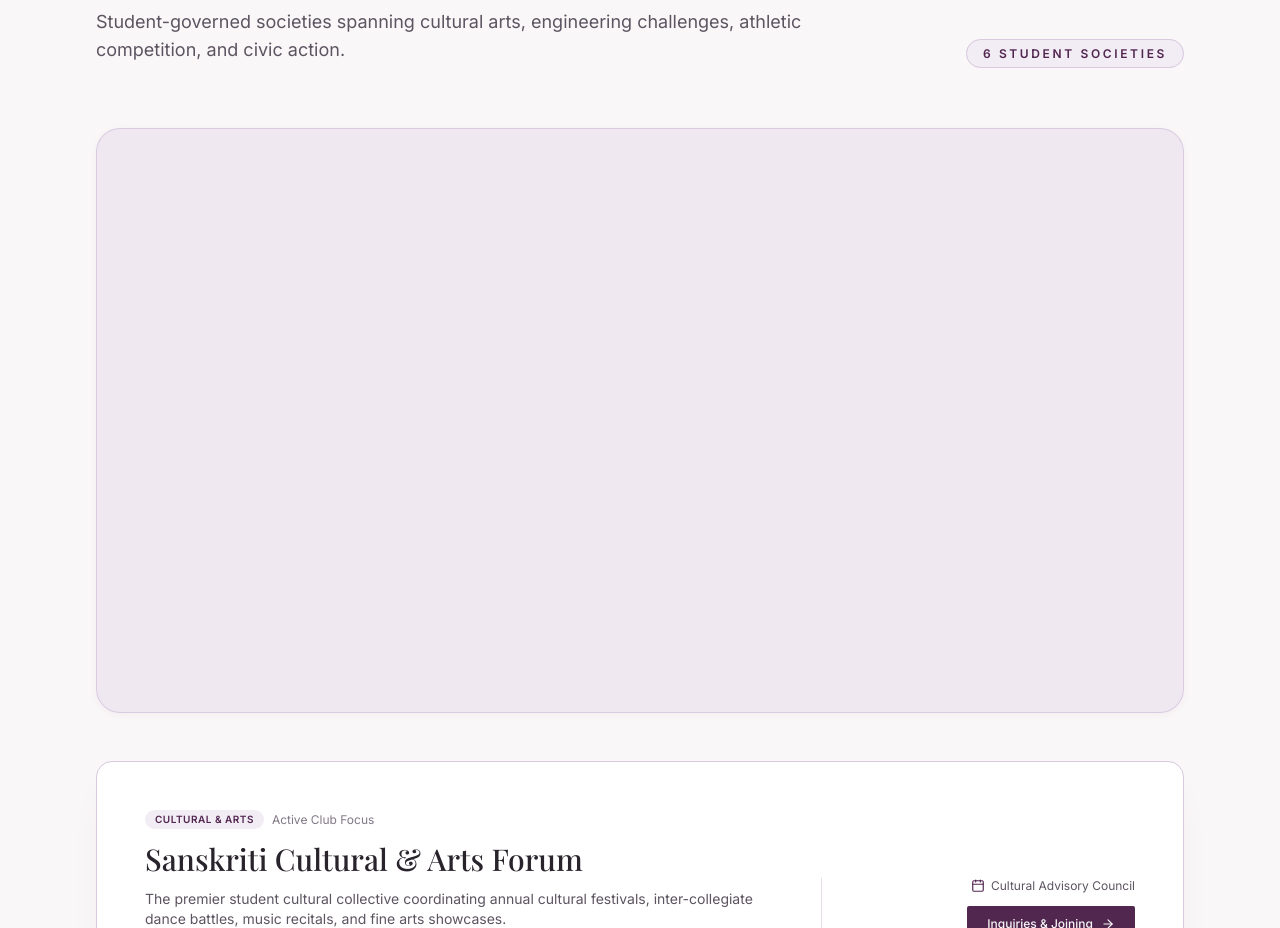
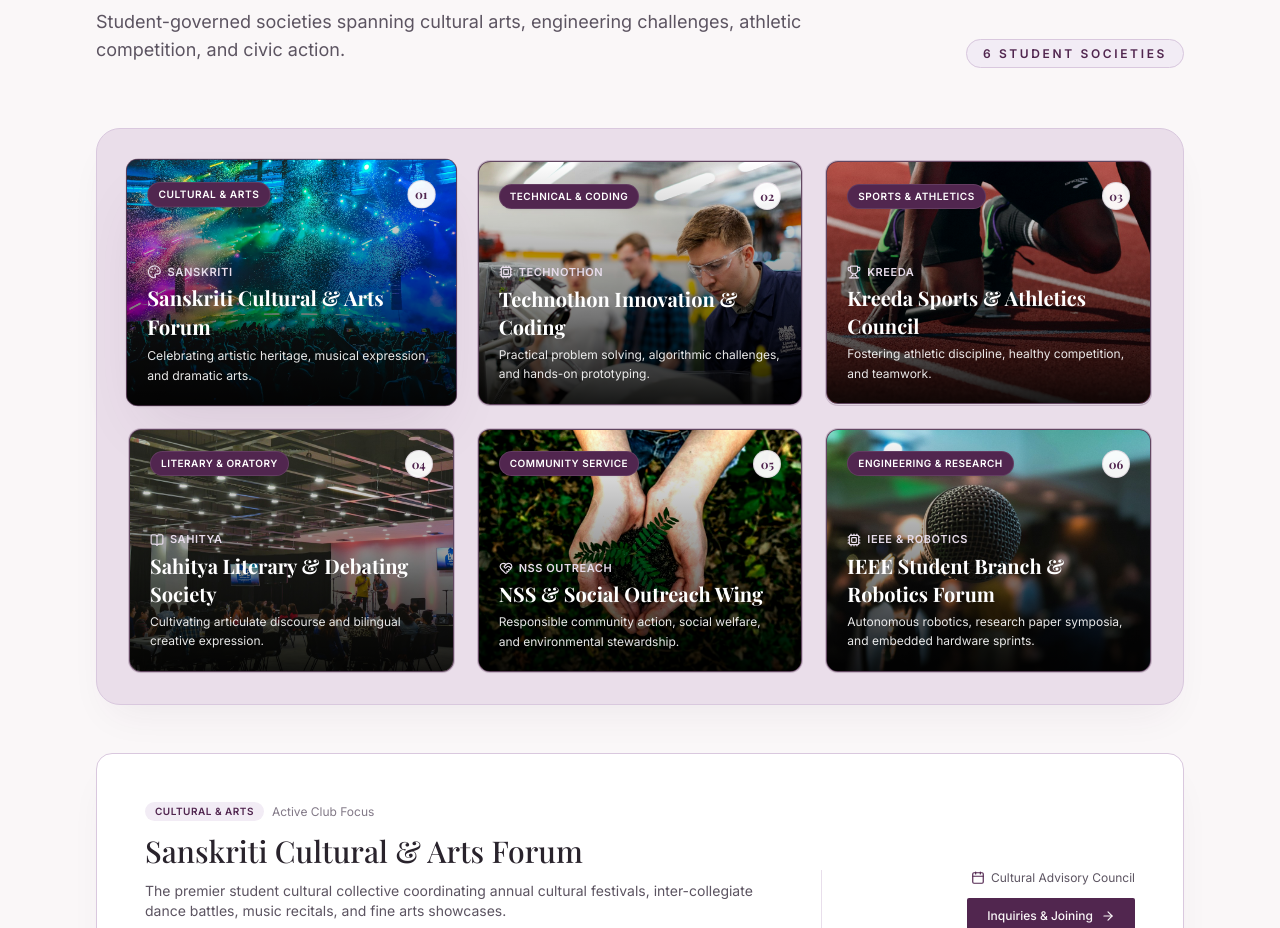
Before and after one commit to gdg-on-campus-drait/Student-Welfare-Officer, a React (Vite) app: page / in a window 1280 px wide. Shown: the part 2646-3574 px from the top of the page. Built offline with nearby package versions, Linux system fonts and the light colour scheme; a web font is replaced by a local one.

Commit message:
fix: resolve club cards visibility bug, remove opacity zero scrollTrigger, and enhance contrast

```diff
--- a/src/components/ClubsShowcase.jsx
+++ b/src/components/ClubsShowcase.jsx
@@ -143,28 +143,14 @@ export default function ClubsShowcase() {
 
       gsap.from('.clubs-header-reveal', {
         opacity: 0,
-        y: 26,
-        duration: 0.7,
+        y: 20,
+        duration: 0.6,
         ease: 'power3.out',
         scrollTrigger: {
           trigger: containerRef.current,
           start: 'top 85%',
         },
       });
-
-      if (gridRef.current) {
-        gsap.from(gridRef.current.children, {
-          opacity: 0,
-          y: 28,
-          duration: 0.65,
-          stagger: 0.08,
-          ease: 'power3.out',
-          scrollTrigger: {
-            trigger: gridRef.current,
-            start: 'top 82%',
-          },
-        });
-      }
     },
     { scope: containerRef }
   );
@@ -215,11 +201,11 @@ export default function ClubsShowcase() {
         </div>
 
         {/* Rounded Lavender Container Framing the 3x2 Grid */}
-        <div className="bg-lavender/55 border border-lavender-border/90 rounded-2xl sm:rounded-3xl p-6 sm:p-8 lg:p-10 shadow-subtle mb-10 sm:mb-12">
+        <div className="bg-[#EADEEA] border border-lavender-border rounded-2xl sm:rounded-3xl p-5 sm:p-7 lg:p-8 shadow-editorial mb-10 sm:mb-12">
           {/* All Clubs Grid — 3 Above and 3 Below (Compact Size, Full Opacity) */}
           <div
             ref={gridRef}
-            className="grid grid-cols-1 md:grid-cols-2 lg:grid-cols-3 gap-5 sm:gap-6 lg:gap-7"
+            className="grid grid-cols-1 sm:grid-cols-2 lg:grid-cols-3 gap-5 sm:gap-6"
           >
             {CLUBS.map((club, idx) => {
               const isActive = idx === activeIndex;
@@ -230,26 +216,26 @@ export default function ClubsShowcase() {
                   onClick={() => handleSelectClub(idx)}
                   className={`group relative rounded-xl transition-all duration-300 cursor-pointer flex flex-col ${
                     isActive
-                      ? 'ring-2 ring-plum ring-offset-2 ring-offset-lavender shadow-editorial-lg scale-[1.02]'
-                      : 'opacity-100 hover:shadow-editorial hover:-translate-y-1'
+                      ? 'ring-3 ring-plum ring-offset-2 ring-offset-lavender shadow-editorial-lg scale-[1.02]'
+                      : 'ring-1 ring-plum/20 hover:ring-plum/50 hover:shadow-editorial hover:-translate-y-1'
                   }`}
                 >
                   {/* Compact Editorial Image Card */}
-                  <div className="relative aspect-[16/11] sm:aspect-[4/3] rounded-xl overflow-hidden bg-plum-deep border border-lavender-border shadow-sm flex flex-col justify-between p-5 text-white">
+                  <div className="relative aspect-[4/3] rounded-xl overflow-hidden bg-plum-deep border border-white/20 shadow-sm flex flex-col justify-between p-4 sm:p-5 text-white">
                     <img
                       src={club.image}
                       alt={club.fullName}
-                      className="absolute inset-0 w-full h-full object-cover object-center filter saturate-[1.02] contrast-[1.04] transition-transform duration-700 ease-out group-hover:scale-108"
-                      loading="lazy"
+                      className="absolute inset-0 w-full h-full object-cover object-center filter saturate-[1.05] contrast-[1.05] transition-transform duration-700 ease-out group-hover:scale-105"
+                      loading="eager"
                     />
-                    <div className="absolute inset-0 bg-gradient-to-t from-charcoal/95 via-charcoal/55 to-charcoal/30 pointer-events-none" />
+                    <div className="absolute inset-0 bg-gradient-to-t from-black/90 via-black/40 to-transparent pointer-events-none" />
 
                     {/* Top Bar on Card */}
                     <div className="relative z-10 flex items-center justify-between">
-                      <span className="px-2.5 py-0.5 rounded-full text-[10px] font-sans font-semibold uppercase tracking-wider bg-white/95 text-plum backdrop-blur-xs shadow-xs">
+                      <span className="px-2.5 py-1 rounded-full text-[10px] font-sans font-semibold uppercase tracking-wider bg-plum text-white shadow-sm border border-white/10">
                         {club.category}
                       </span>
-                      <span className="w-7 h-7 rounded-full bg-charcoal/70 backdrop-blur-md flex items-center justify-center text-ivory text-xs font-serif font-bold border border-white/20">
+                      <span className="w-7 h-7 rounded-full bg-white/95 text-plum shadow-xs flex items-center justify-center text-xs font-serif font-bold border border-plum/15">
                         0{idx + 1}
                       </span>
                     </div>
@@ -258,14 +244,14 @@ export default function ClubsShowcase() {
                     <div className="relative z-10 space-y-1">
                       <div className="flex items-center gap-1.5">
                         <Icon className="w-3.5 h-3.5 text-lavender" />
-                        <span className="text-[11px] uppercase tracking-wider font-semibold text-lavender">
+                        <span className="text-[11px] uppercase tracking-wider font-semibold text-lavender font-sans">
                           {club.shortName}
                         </span>
                       </div>
-                      <h3 className="font-serif text-lg sm:text-xl font-medium leading-snug text-white">
+                      <h3 className="font-serif text-lg sm:text-xl font-bold leading-snug text-white drop-shadow-sm">
                         {club.fullName}
                       </h3>
-                      <p className="text-xs text-ivory/90 font-sans line-clamp-2 leading-relaxed pt-0.5">
+                      <p className="text-xs text-white/90 font-sans line-clamp-2 leading-relaxed">
                         {club.tagline}
                       </p>
                     </div>
```
Also changed, not shown: src/assets/clubs/outreach.jpg.
